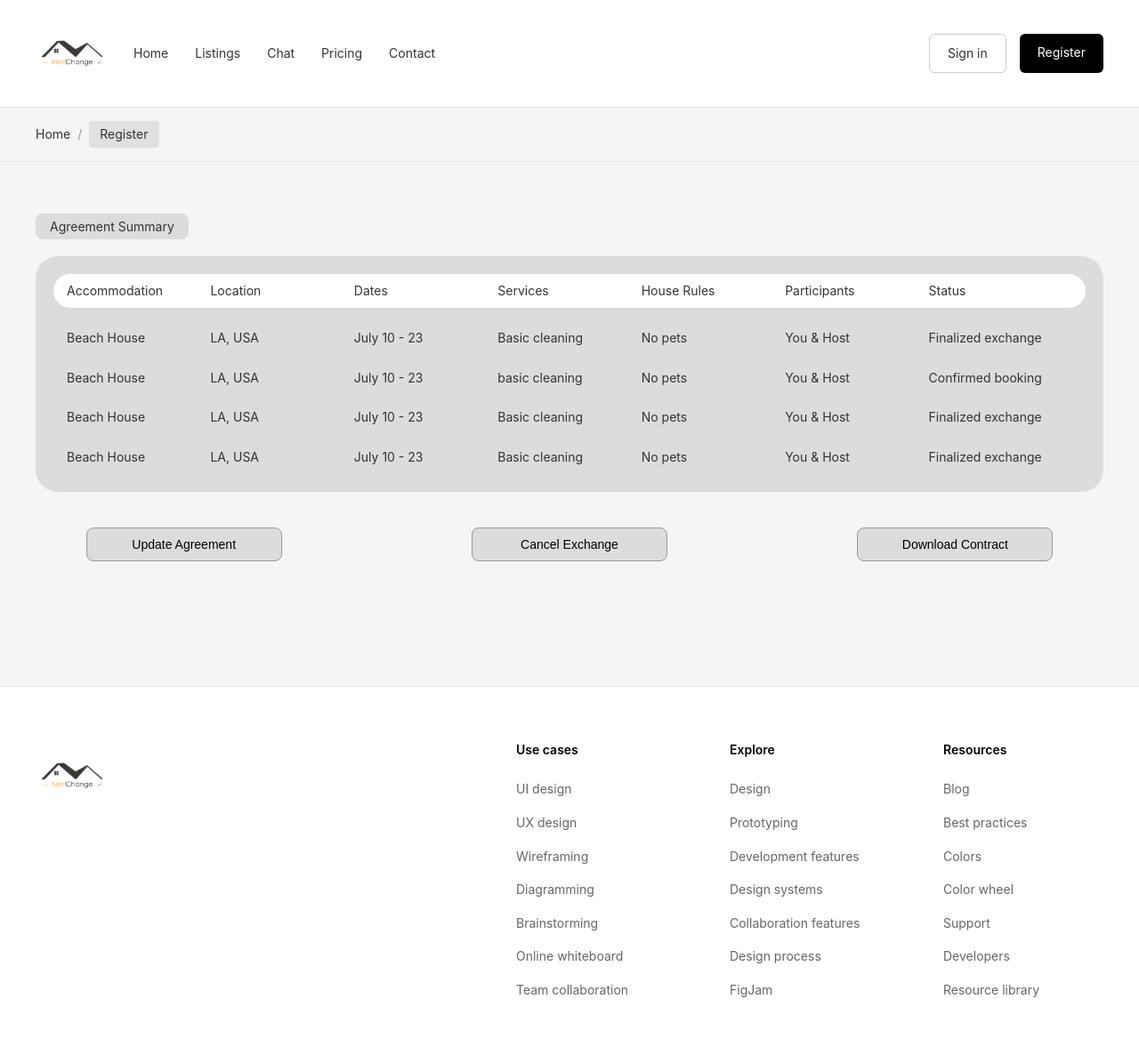
After one commit to barnikola/NestChange, a PHP site: page /listing_details.html in a window 1280 px wide. The commit adds this page. Shown: the whole page at 89% size. Run offline with PHP 8.4, Linux system fonts and the light colour scheme.

Commit message:
My Exchanges and Listing Details

```diff
--- a/frontend/css/theme.css
+++ b/frontend/css/theme.css
@@ -750,3 +750,204 @@ body {
 .new-submit-btn:hover {
     background: #333;
 }
+
+/*Exchange Dashboard*/
+#exc-section{
+  padding: 60px 40px;
+  max-width: 100vw;
+  margin: auto;
+  background-color: #f5f5f5;
+}
+
+.exc-search {
+  width: 420px;
+  margin: 0 auto 30px;
+  position: relative;
+}
+
+.exc-search input{
+  width: 100%;
+  padding: 12px 40px 12px 15px;
+  border-radius: 25px;
+  border: 1px solid #ddd;
+}
+
+.exc-search span{
+  position: absolute;
+  right: 14px;
+  top: 50%;
+  transform: translateY(-50%);
+  cursor: pointer;
+}
+
+#exc-filter{
+  max-width: 1200px;
+
+  margin: 0 auto 30px;
+}
+
+#exc-filter ul{
+    background-color: #fff;
+    list-style: none;
+    display: flex;
+    gap: 6px;
+    border: 1px solid #e5e5e5;
+    border-radius: 25px;
+    padding: 5px;
+    width: fit-content;
+}
+
+#exc-filter li{
+    display: flex;
+    align-items: center;
+}
+
+#exc-filter li:first-child {
+    margin-left: 10px;
+}
+
+
+#exc-filter a {
+    padding: 6px 14px;
+    border-radius: 20px;
+    background: #f2f2f2;
+    font-size: 14px;
+    text-decoration: none;
+    color: black;
+}
+
+.exc-box {
+    max-width: 1200px;
+    background: #e0e0e0;
+    padding: 25px;
+    border-radius: 25px;
+    margin: 0 auto;
+}
+
+.exc-box h4{
+    margin-bottom: 20px;
+    font-size: 14px;
+}
+
+.exc-images {
+    display: grid;
+    grid-template-columns: repeat(4, 1fr);
+    gap: 25px;
+    margin-bottom: 30px;
+}
+
+.exc-images img {
+    width: 100%;
+    height: 120px;
+    object-fit: cover;
+    border-radius: 10px;
+}
+
+.exc-table{
+    width: 100%;
+    border-collapse: collapse;
+    background: #d6d6d6;
+    border-radius: 15px;
+    overflow: hidden;
+}
+
+.exc-table th,.exc-table td{
+    padding: 12px 10px;
+    text-align: center;
+    font-size: 14px;
+}
+
+.exc-table th{
+    background: #bdbdbd;
+}
+.exc-table a{
+    text-decoration: underline;
+}
+
+.done{
+    color: #444;
+    font-weight: 600;
+}
+
+.active{
+    color: #000;
+    font-weight: 600;
+}
+
+
+
+
+
+/* Listing Details */
+
+.details-section {
+  padding: 60px 40px 100px;
+  background: #f5f5f5;
+}
+
+.details-header {
+    max-width: 1200px;
+    margin: 0 auto 20px;
+}
+
+.details-header span{
+    background-color: #dcdcdc;
+}
+
+.details-badge {
+    background: #f2f2f2;
+    padding: 6px 16px;
+    border-radius: 8px;
+    font-size: 14px;
+}
+
+.details-box {
+    max-width: 1200px;
+    margin: 0 auto;
+    background: #dcdcdc;
+    padding: 20px;
+    border-radius: 25px;
+}
+
+.details-head {
+    display: grid;
+    grid-template-columns: repeat(7, 1fr);
+    background: #ffffff;
+    border-radius: 20px;
+    padding: 8px 15px;
+    font-size: 14px;
+    margin-bottom: 15px;
+}
+
+.details-row {
+    display: grid;
+    grid-template-columns: repeat(7, 1fr);
+    padding: 8px 15px;
+    font-size: 14px;
+}
+
+.details-row:not(:last-child) {
+    margin-bottom: 6px;
+}
+
+.details-buttons {
+    max-width: 1200px;
+    margin: 40px auto ;
+    display: flex;
+    justify-content: space-around;
+    gap: 100px;
+}
+
+.details-btn {
+    min-width: 220px;
+    padding: 10px;
+    border-radius: 8px;
+    border: 1px solid #999;
+    background: #dcdcdc;
+    cursor: pointer;
+    font-size: 14px;
+}
+
+.details-btn:hover {
+    background: #d0d0d0;
+}
--- /dev/null
+++ b/frontend/listing_details.html
@@ -0,0 +1,166 @@
+<!DOCTYPE html>
+<html lang="en">
+    <head>
+      <meta charset="UTF-8">
+      <meta name="viewport" content="width=device-width, initial-scale=1.0">
+      <title>NestChange - My Exchanges</title>
+      <link rel="stylesheet" href="css/theme.css">
+    </head>
+
+    <body>
+
+    <!-- Header -->
+        <header class="header">
+            <div class="header-container">
+                <div class="header-left">
+                    <a href="home.html">
+                        <img src="assets/logo.png" alt="NestChange Logo" class="logo-icon">
+                    </a>
+                    <nav class="nav-links">
+                        <a href="home.html" class="nav-link">Home</a>
+                        <a href="#" class="nav-link">Listings</a>
+                        <a href="#" class="nav-link">Chat</a>
+                        <a href="#" class="nav-link">Pricing</a>
+                        <a href="#" class="nav-link">Contact</a>
+                    </nav>
+                </div>
+                <div class="header-right">
+                    <a href="signin.html" class="btn-signin">Sign in</a>
+                    <a href="register.html" class="btn-register">Register</a>
+                </div>
+            </div>
+        </header>
+
+        <!-- Breadcrumbs -->
+        <div class="breadcrumbs">
+            <div class="breadcrumbs-container">
+                <a href="home.html" class="breadcrumb-link">Home</a>
+                <span class="breadcrumb-separator">/</span>
+                <span class="breadcrumb-current">Register</span>
+            </div>
+        </div>
+
+
+
+    <!-- Listing Details -->
+    <section class="details-section">
+
+      <div class="details-header">
+        <span class="details-badge">Agreement Summary</span>
+      </div>
+
+      <div class="details-box">
+        <div class="details-head">
+          <span>Accommodation</span>
+          <span>Location</span>
+          <span>Dates</span>
+          <span>Services</span>
+          <span>House Rules</span>
+          <span>Participants</span>
+          <span>Status</span>
+        </div>
+
+        <div class="details-row">
+          <span>Beach House</span>
+          <span>LA, USA</span>
+          <span>July 10 - 23</span>
+          <span>Basic cleaning</span>
+          <span>No pets</span>
+          <span>You & Host</span>
+          <span>Finalized exchange</span>
+        </div>
+
+        <div class="details-row">
+          <span>Beach House</span>
+          <span>LA, USA</span>
+          <span>July 10 - 23</span>
+          <span>basic cleaning</span>
+          <span>No pets</span>
+          <span>You & Host</span>
+          <span>Confirmed booking</span>
+        </div>
+
+        <div class="details-row">
+          <span>Beach House</span>
+          <span>LA, USA</span>
+          <span>July 10 - 23</span>
+          <span>Basic cleaning</span>
+          <span>No pets</span>
+          <span>You & Host</span>
+          <span>Finalized exchange</span>
+        </div>
+
+        <div class="details-row">
+          <span>Beach House</span>
+          <span>LA, USA</span>
+          <span>July 10 - 23</span>
+          <span>Basic cleaning</span>
+          <span>No pets</span>
+          <span>You & Host</span>
+          <span>Finalized exchange</span>
+        </div>
+
+      </div>
+
+      <div class="details-buttons">
+        <button class="details-btn">Update Agreement</button>
+        <button class="details-btn">Cancel Exchange</button>
+        <button class="details-btn">Download Contract</button>
+      </div>
+
+    </section>
+
+
+
+       <!-- Footer -->
+        <footer class="footer">
+            <div class="footer-container">
+                <div class="footer-left">
+                    <a href="home.html">
+                        <img src="assets/logo.png" alt="NestChange Logo" class="footer-logo">
+                    </a>
+                </div>
+                <div class="footer-nav">
+                    <div class="footer-nav-column">
+                        <h4 class="footer-nav-title">Use cases</h4>
+                        <ul class="footer-nav-links">
+                            <li><a href="#">UI design</a></li>
+                            <li><a href="#">UX design</a></li>
+                            <li><a href="#">Wireframing</a></li>
+                            <li><a href="#">Diagramming</a></li>
+                            <li><a href="#">Brainstorming</a></li>
+                            <li><a href="#">Online whiteboard</a></li>
+                            <li><a href="#">Team collaboration</a></li>
+                        </ul>
+                    </div>
+                    <div class="footer-nav-column">
+                        <h4 class="footer-nav-title">Explore</h4>
+                        <ul class="footer-nav-links">
+                            <li><a href="#">Design</a></li>
+                            <li><a href="#">Prototyping</a></li>
+                            <li><a href="#">Development features</a></li>
+                            <li><a href="#">Design systems</a></li>
+                            <li><a href="#">Collaboration features</a></li>
+                            <li><a href="#">Design process</a></li>
+                            <li><a href="#">FigJam</a></li>
+                        </ul>
+                    </div>
+                    <div class="footer-nav-column">
+                        <h4 class="footer-nav-title">Resources</h4>
+                        <ul class="footer-nav-links">
+                            <li><a href="#">Blog</a></li>
+                            <li><a href="#">Best practices</a></li>
+                            <li><a href="#">Colors</a></li>
+                            <li><a href="#">Color wheel</a></li>
+                            <li><a href="#">Support</a></li>
+                            <li><a href="#">Developers</a></li>
+                            <li><a href="#">Resource library</a></li>
+                        </ul>
+                    </div>
+                </div>
+            </div>
+        </footer>
+
+
+    </body>
+</html>
```
Also changed, not shown: frontend/addListing.html (+48 -1 lines), frontend/my_exchanges.html (added, +176 -0 lines).
